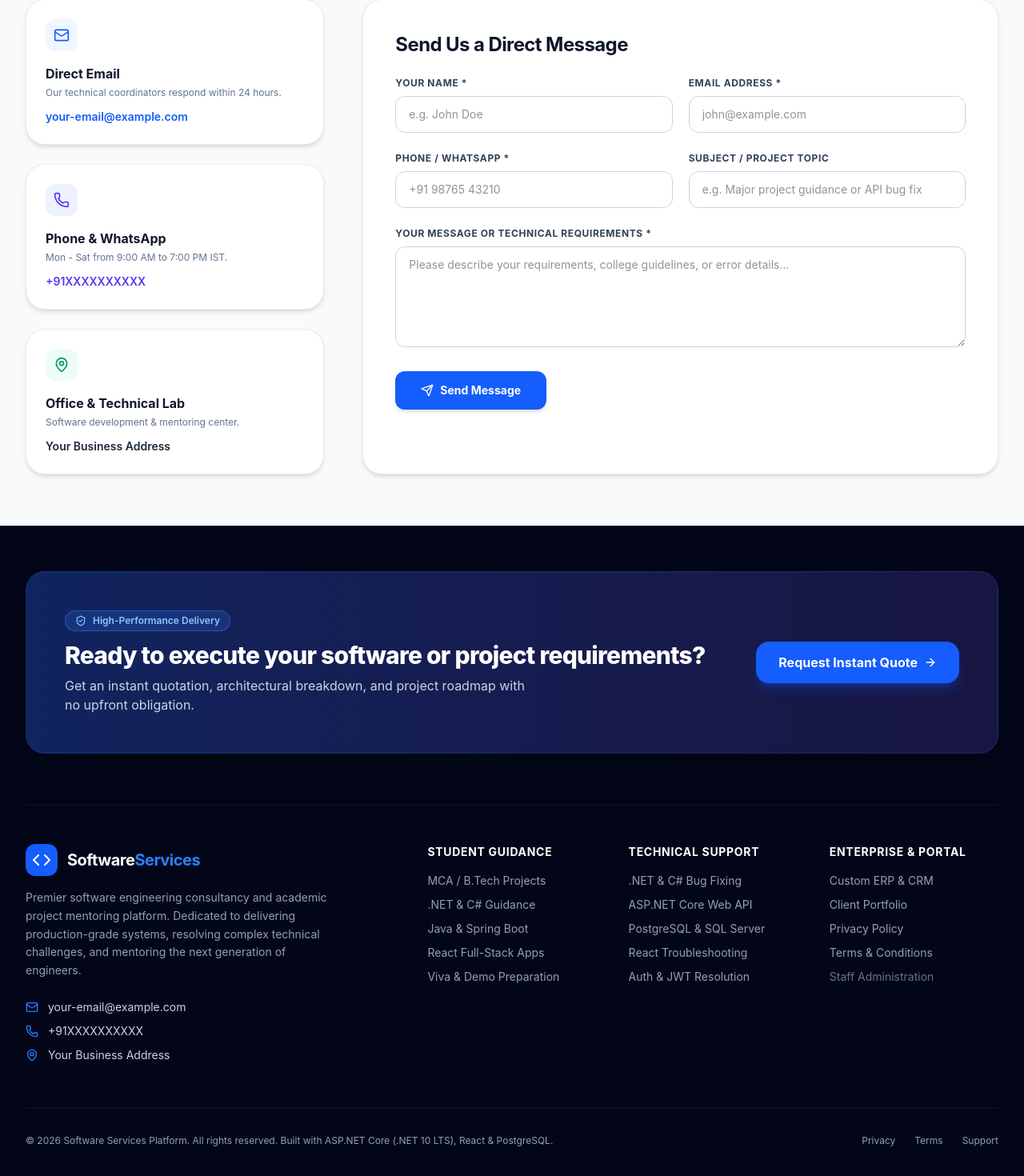
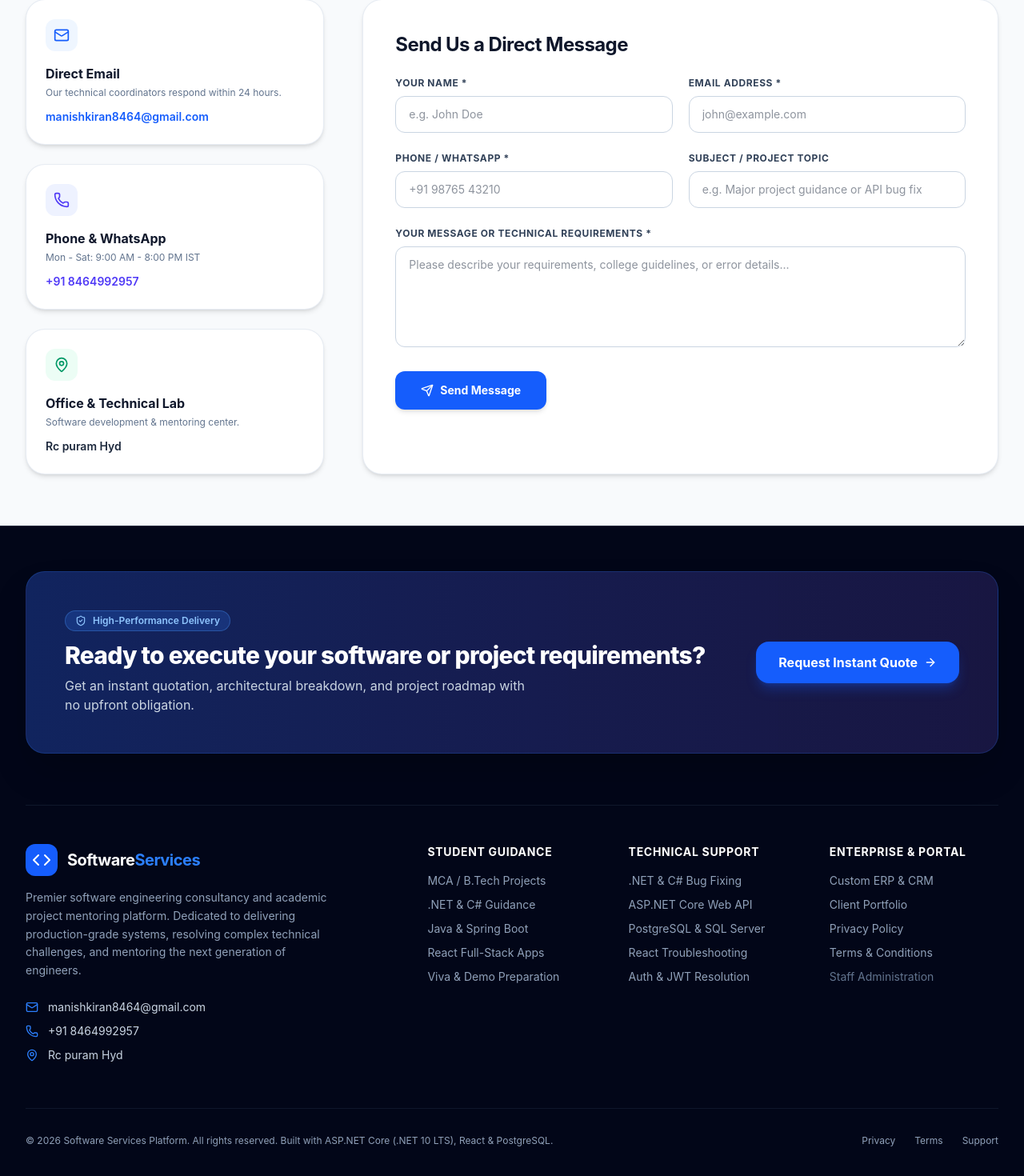
Before and after one commit to manish-dev-lab/AffordStack-Frontend, a React (Vite) app: page /contact in a window 1280 px wide. Shown: the part 410-1880 px from the top of the page at 80% size. Built offline with nearby package versions, Linux system fonts and the light colour scheme; no server answers.

Commit message:
business details fixed

```diff
--- a/src/components/common/Footer.tsx
+++ b/src/components/common/Footer.tsx
@@ -1,8 +1,10 @@
 import React from 'react';
 import { Link } from 'react-router-dom';
 import { Code, Mail, Phone, MapPin, ArrowRight, ShieldCheck } from 'lucide-react';
+import { useCompanySettings } from '../../context/SettingsContext';
 
 export const Footer: React.FC = () => {
+  const settings = useCompanySettings();
   return (
     <footer className="bg-slate-950 text-slate-400 border-t border-slate-800">
       {/* Top Banner */}
@@ -46,15 +48,15 @@ export const Footer: React.FC = () => {
             <div className="mt-6 space-y-2.5 text-sm">
               <div className="flex items-center gap-3 text-slate-300">
                 <Mail className="w-4 h-4 text-blue-500" />
-                <span>your-email@example.com</span>
+                <a href={`mailto:${settings.email}`} className="hover:text-blue-400">{settings.email}</a>
               </div>
               <div className="flex items-center gap-3 text-slate-300">
                 <Phone className="w-4 h-4 text-blue-500" />
-                <span>+91XXXXXXXXXX</span>
+                <a href={`tel:${settings.phone}`} className="hover:text-blue-400">{settings.phone}</a>
               </div>
               <div className="flex items-center gap-3 text-slate-300">
                 <MapPin className="w-4 h-4 text-blue-500" />
-                <span>Your Business Address</span>
+                <span>{settings.address}</span>
               </div>
             </div>
           </div>
--- /dev/null
+++ b/src/context/SettingsContext.tsx
@@ -0,0 +1,71 @@
+import React, { createContext, useContext, useEffect, useState } from 'react';
+import { contentApi } from '../api/contentApi';
+
+export interface CompanySettings {
+  name: string;
+  email: string;
+  phone: string;
+  address: string;
+  workingHours: string;
+  whatsapp: string;
+  currency: string;
+  rawSettings: Record<string, string>;
+  refreshSettings: () => Promise<void>;
+}
+
+const defaultSettings: CompanySettings = {
+  name: 'Soft Solutions',
+  email: 'manishkiran8464@gmail.com',
+  phone: '+91 8464992957',
+  address: 'Rc puram Hyd',
+  workingHours: 'Mon - Sat: 9:00 AM - 8:00 PM IST',
+  whatsapp: '+91 8464992957',
+  currency: 'INR (₹)',
+  rawSettings: {},
+  refreshSettings: async () => {},
+};
+
+const SettingsContext = createContext<CompanySettings>(defaultSettings);
+
+export const SettingsProvider: React.FC<{ children: React.ReactNode }> = ({ children }) => {
+  const [settings, setSettings] = useState<CompanySettings>(defaultSettings);
+
+  const fetchSettings = async () => {
+    try {
+      const data = await contentApi.getSettings();
+      const name = data['Company:Name'] || data['Business:Name'] || 'Soft Solutions';
+      const email = data['Company:Email'] || data['Business:Email'] || 'manishkiran8464@gmail.com';
+      const phone = data['Company:Phone'] || data['Business:Phone'] || '+91 8464992957';
+      const address = data['Company:Address'] || data['Business:Address'] || 'Rc puram Hyd';
+      const workingHours = data['Company:WorkingHours'] || data['Business:Hours'] || 'Mon - Sat: 9:00 AM - 8:00 PM IST';
+      const whatsapp = data['Company:WhatsApp'] || phone;
+      const currency = data['Finance:Currency'] || 'INR (₹)';
+
+      setSettings({
+        name,
+        email,
+        phone,
+        address,
+        workingHours,
+        whatsapp,
+        currency,
+        rawSettings: data,
+        refreshSettings: fetchSettings,
+      });
+    } catch (err) {
+      console.error('Failed to load company settings', err);
+    }
+  };
+
+  useEffect(() => {
+    fetchSettings();
+  }, []);
+
+  return (
+    <SettingsContext.Provider value={{ ...settings, refreshSettings: fetchSettings }}>
+      {children}
+    </SettingsContext.Provider>
+  );
+};
+
+export const useCompanySettings = () => useContext(SettingsContext);
--- a/src/pages/public/ContactPage.tsx
+++ b/src/pages/public/ContactPage.tsx
@@ -1,8 +1,10 @@
 import React, { useState } from 'react';
 import { Mail, Phone, MapPin, Clock, Send, CheckCircle2 } from 'lucide-react';
 import { enquiryApi } from '../../api/enquiryApi';
+import { useCompanySettings } from '../../context/SettingsContext';
 
 export const ContactPage: React.FC = () => {
+  const settings = useCompanySettings();
   const [submitted, setSubmitted] = useState(false);
   const [submitting, setSubmitting] = useState(false);
   const [formData, setFormData] = useState({
@@ -57,7 +59,7 @@ export const ContactPage: React.FC = () => {
             </div>
             <h3 className="font-bold text-slate-900 text-base">Direct Email</h3>
             <p className="text-slate-500 text-xs mt-1">Our technical coordinators respond within 24 hours.</p>
-            <p className="text-blue-600 font-semibold text-sm mt-3">your-email@example.com</p>
+            <a href={`mailto:${settings.email}`} className="text-blue-600 font-semibold text-sm mt-3 block hover:underline">{settings.email}</a>
           </div>
 
           <div className="bg-white rounded-3xl p-6 border border-slate-200/80 shadow-md">
@@ -65,8 +67,8 @@ export const ContactPage: React.FC = () => {
               <Phone className="w-5 h-5" />
             </div>
             <h3 className="font-bold text-slate-900 text-base">Phone &amp; WhatsApp</h3>
-            <p className="text-slate-500 text-xs mt-1">Mon - Sat from 9:00 AM to 7:00 PM IST.</p>
-            <p className="text-indigo-600 font-semibold text-sm mt-3">+91XXXXXXXXXX</p>
+            <p className="text-slate-500 text-xs mt-1">{settings.workingHours}</p>
+            <a href={`tel:${settings.phone}`} className="text-indigo-600 font-semibold text-sm mt-3 block hover:underline">{settings.phone}</a>
           </div>
 
           <div className="bg-white rounded-3xl p-6 border border-slate-200/80 shadow-md">
@@ -75,7 +77,7 @@ export const ContactPage: React.FC = () => {
             </div>
             <h3 className="font-bold text-slate-900 text-base">Office &amp; Technical Lab</h3>
             <p className="text-slate-500 text-xs mt-1">Software development &amp; mentoring center.</p>
-            <p className="text-slate-800 font-semibold text-sm mt-3">Your Business Address</p>
+            <p className="text-slate-800 font-semibold text-sm mt-3">{settings.address}</p>
           </div>
         </div>
 
```
Also changed, not shown: src/App.tsx (+5 -2 lines).
